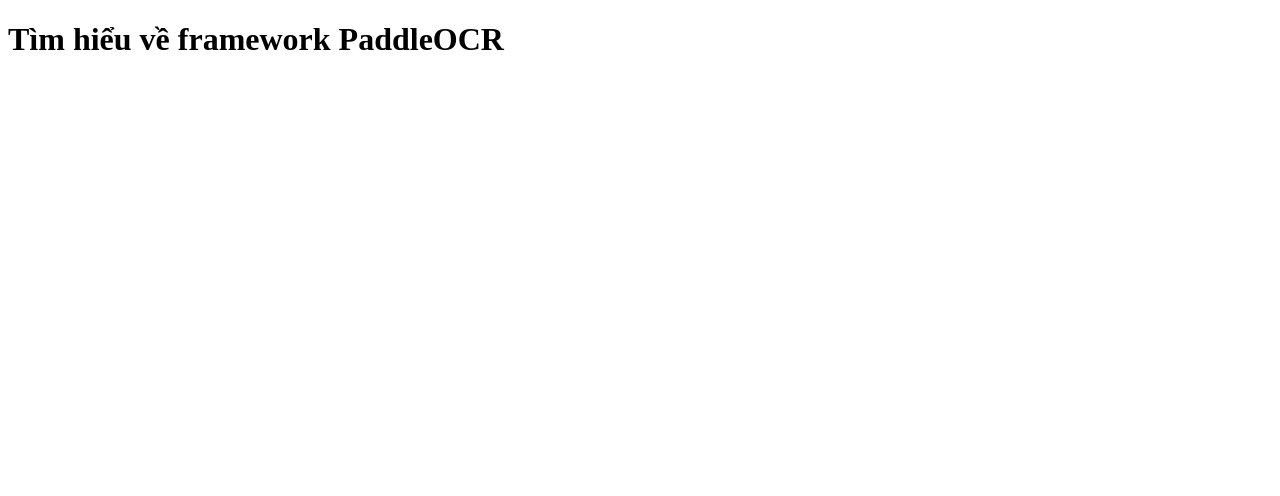
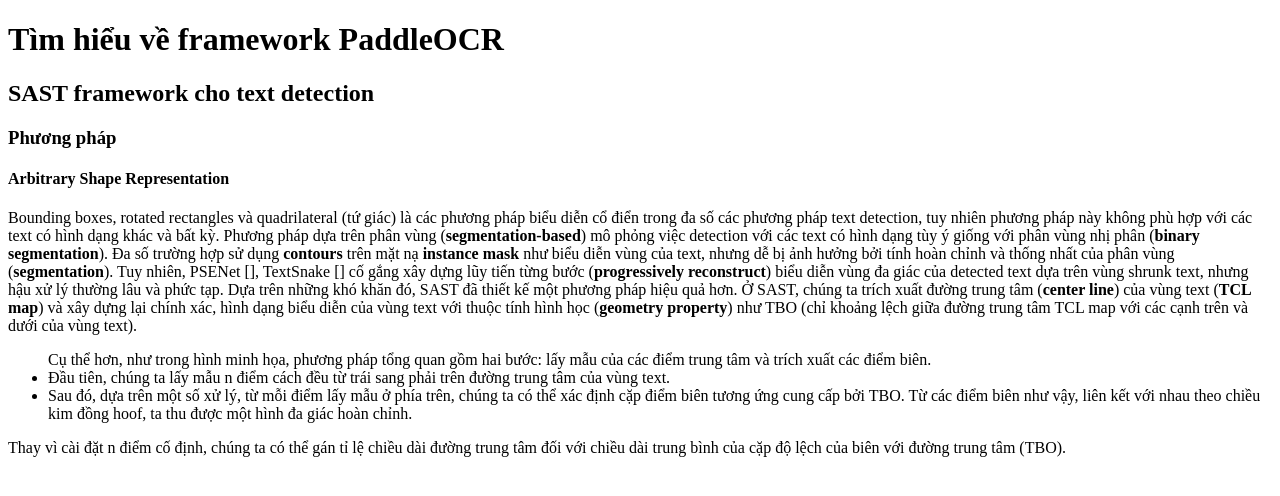
Before and after one commit to vudinhhieu20/OCR-Research, a plain HTML site: page index.html in a window 1280 px wide. Drawn offline with Linux system fonts and the light colour scheme.

Commit message:
methodology 01 sast

```diff
--- a/index.html
+++ b/index.html
@@ -8,5 +8,38 @@
 </head>
 <body>
     <h1>Tìm hiểu về framework PaddleOCR</h1>
+    <h2>SAST framework cho text detection</h2>
+    <h3>Phương pháp</h3>
+    <h4>Arbitrary Shape Representation</h4>
+    <p>Bounding boxes, rotated rectangles và quadrilateral (tứ giác) là các phương pháp biểu diễn cổ điển trong đa số
+        các phương pháp text detection, tuy nhiên phương pháp này không phù hợp với các text có hình dạng khác và bất kỳ.
+        Phương pháp dựa trên phân vùng (<b>segmentation-based</b>) mô phỏng việc detection với các text có hình dạng tùy ý giống
+        với phân vùng nhị phân (<b>binary segmentation</b>). Đa số trường hợp sử dụng <b>contours</b> trên mặt nạ <b>instance mask</b>
+        như biểu diễn vùng của text, nhưng dễ bị ảnh hưởng bởi tính hoàn chỉnh và thống nhất của phân vùng (<b>segmentation</b>). Tuy nhiên,
+        PSENet [], TextSnake [] cố gắng xây dựng lũy tiến từng bước (<b>progressively reconstruct</b>) biểu diễn vùng đa giác của detected
+        text dựa trên vùng shrunk text, nhưng hậu xử lý thường lâu và phức tạp. Dựa trên những khó khăn đó, SAST đã thiết kế một phương pháp
+        hiệu quả hơn.
+
+        Ở SAST, chúng ta trích xuất đường trung tâm (<b>center line</b>) của vùng text (<b>TCL map</b>) và xây dựng lại chính xác, hình
+        dạng biểu diễn của vùng text với thuộc tính hình học (<b>geometry property</b>) như TBO (chỉ khoảng lệch giữa đường trung tâm TCL map
+        với các cạnh trên và dưới của vùng text).
+        <ul>
+            Cụ thể hơn, như trong hình minh họa, phương pháp tổng quan gồm hai bước:
+        lấy mẫu của các điểm trung tâm và trích xuất các điểm biên.
+        <li>
+            Đầu tiên, chúng ta lấy mẫu n điểm cách đều từ trái sang phải trên đường trung tâm của vùng text.
+        </li>
+
+        <li>
+            Sau đó, dựa trên một số xử lý, từ mỗi điểm lấy mẫu ở phía trên, chúng ta có thể xác định cặp điểm biên tương ứng cung cấp bởi TBO.
+            Từ các điểm biên như vậy, liên kết với nhau theo chiều kim đồng hoof, ta thu được một hình đa giác hoàn chỉnh.
+        </li>
+        </ul>
+
+        Thay vì cài đặt n điểm cố định, chúng ta có thể gán tỉ lệ chiều dài đường trung tâm đối với chiều dài trung bình của cặp độ lệch của biên
+        với đường trung tâm (TBO).
+
+
+</p>
 </body>
 </html>
```
